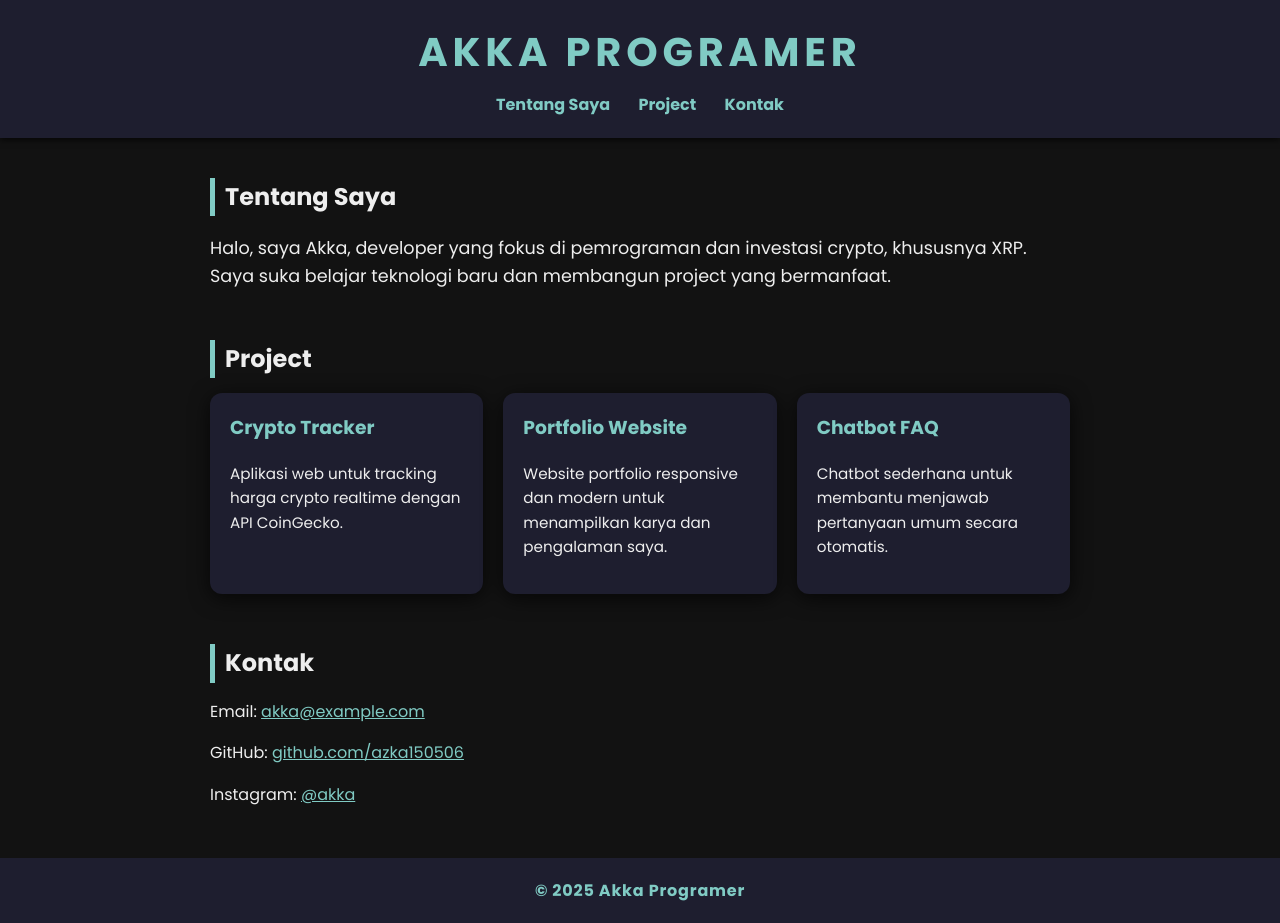
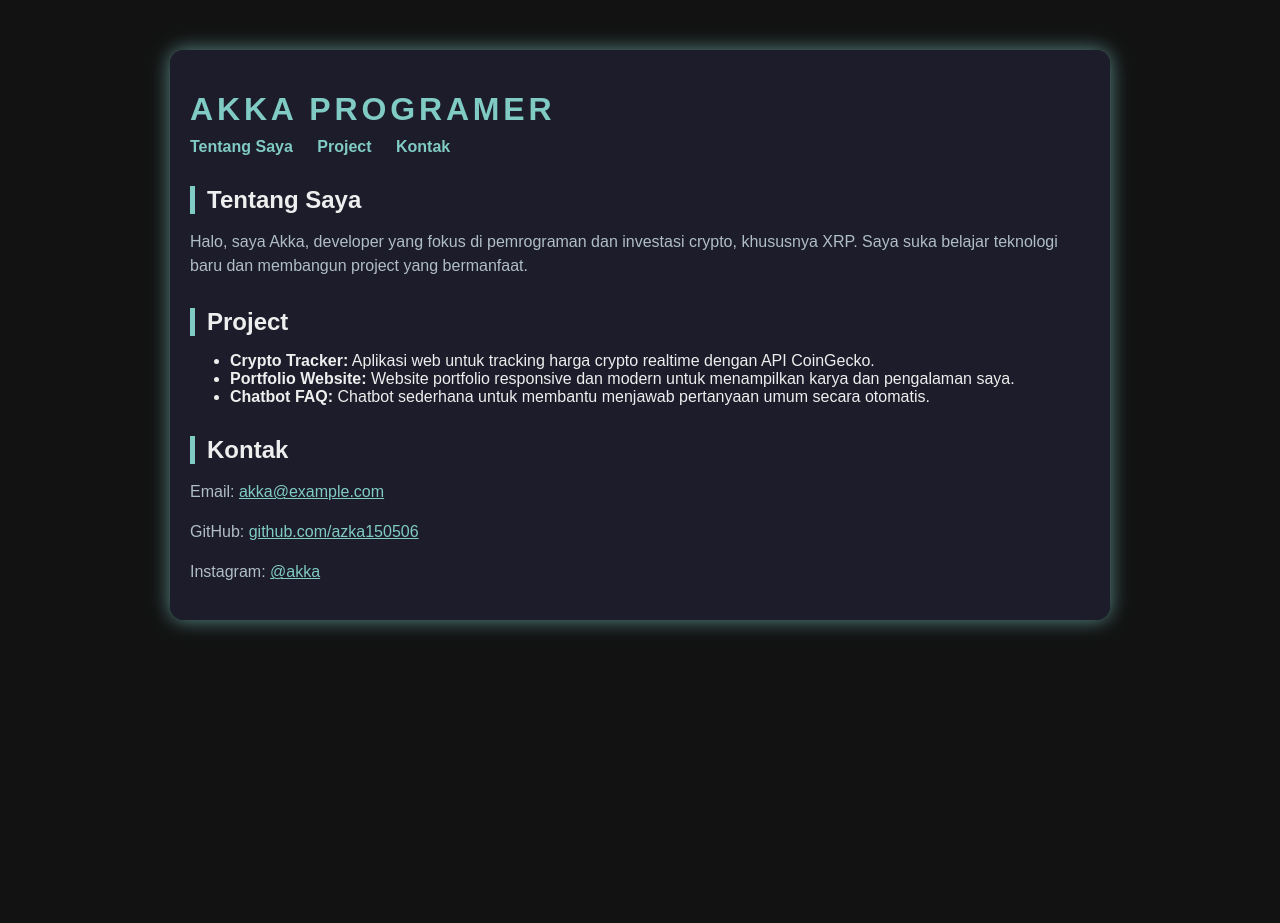
Before and after one commit to azka150506/web-developer, a plain HTML site: page index.html in a window 1280 px wide. After the commit the page ends 800 px from the top, so only its background shows below. Drawn offline with nearby package versions, Linux system fonts and the light colour scheme.

Commit message:
Update index.html

```diff
--- a/index.html
+++ b/index.html
@@ -3,264 +3,148 @@
 <head>
 <meta charset="UTF-8" />
 <meta name="viewport" content="width=device-width, initial-scale=1" />
-<title>Portfolio Developer Akka</title>
+<title>Portfolio Developer Akka - 3D Vibes</title>
 <style>
-  @import url('https://fonts.googleapis.com/css2?family=Poppins:wght@400;700&display=swap');
-
-  /* Reset & base */
-  * {
-    box-sizing: border-box;
-  }
   body {
     margin: 0;
+    overflow: hidden;
     font-family: 'Poppins', sans-serif;
-    line-height: 1.6;
-    background: var(--bg);
-    color: var(--text);
-    transition: background 0.5s, color 0.5s;
-    scroll-behavior: smooth;
+    background: #121212;
+    color: #eee;
   }
-
-  :root {
-    --bg: #121212;
-    --card-bg: #1e1e2f;
-    --text: #eee;
-    --primary: #80cbc4;
-    --primary-hover: #4f9a8a;
-    --shadow: rgba(0,0,0,0.7);
+  #container {
+    position: fixed;
+    top: 0; left: 0;
+    width: 100vw;
+    height: 100vh;
+    z-index: -1; /* biar di belakang konten */
   }
-
-  [data-theme="light"] {
-    --bg: #f7f9fc;
-    --card-bg: #fff;
-    --text: #222;
-    --primary: #4a90e2;
-    --primary-hover: #357ABD;
-    --shadow: rgba(0,0,0,0.15);
+  .content {
+    position: relative;
+    max-width: 900px;
+    margin: 50px auto;
+    padding: 20px;
+    background: rgba(30,30,47,0.9);
+    border-radius: 14px;
+    box-shadow: 0 0 20px #80cbc4aa;
+    backdrop-filter: blur(8px);
   }
-
-  /* Header */
-  header {
-    background: var(--card-bg);
-    padding: 20px 0;
-    text-align: center;
-    box-shadow: 0 2px 6px var(--shadow);
-    position: sticky;
-    top: 0;
-    z-index: 100;
-  }
-
-  header h1 {
-    margin: 0;
-    font-size: 2.5rem;
-    color: var(--primary);
+  h1 {
+    color: #80cbc4;
     letter-spacing: 0.12em;
     user-select: none;
+    margin-bottom: 10px;
   }
-
-  nav {
-    margin-top: 8px;
-  }
-
   nav a {
-    color: var(--primary);
-    margin: 0 12px;
+    margin-right: 20px;
+    color: #80cbc4;
     text-decoration: none;
     font-weight: 600;
-    transition: color 0.3s ease;
   }
-
   nav a:hover {
-    color: var(--primary-hover);
+    color: #4f9a8a;
   }
-
-  /* Dark/light toggle */
-  .theme-toggle {
-    position: fixed;
-    top: 16px;
-    right: 16px;
-    background: var(--card-bg);
-    border: none;
-    padding: 8px 12px;
-    border-radius: 24px;
-    color: var(--primary);
-    cursor: pointer;
-    font-weight: 700;
-    box-shadow: 0 4px 12px var(--shadow);
-    transition: background 0.3s, color 0.3s;
-    user-select: none;
+  section {
+    margin-top: 30px;
   }
-
-  .theme-toggle:hover {
-    background: var(--primary);
-    color: var(--bg);
+  h2 {
+    border-left: 5px solid #80cbc4;
+    padding-left: 12px;
+    margin-bottom: 10px;
   }
-
-  /* Main */
-  main {
-    max-width: 900px;
-    margin: 40px auto;
-    padding: 0 20px;
+  p {
+    line-height: 1.5;
+    color: #b0bec5;
   }
-
-  section {
-    margin-bottom: 50px;
-    opacity: 0;
-    transform: translateY(30px);
-    animation: fadeUp 1s forwards;
-  }
-
-  section:nth-child(1) {
-    animation-delay: 0.3s;
-  }
-  section:nth-child(2) {
-    animation-delay: 0.6s;
-  }
-  section:nth-child(3) {
-    animation-delay: 0.9s;
-  }
-
-  @keyframes fadeUp {
-    to {
-      opacity: 1;
-      transform: translateY(0);
-    }
-  }
-
-  h2 {
-    border-left: 5px solid var(--primary);
-    padding-left: 10px;
-    margin-bottom: 15px;
-  }
-
-  .intro {
-    font-size: 1.1rem;
-    color: var(--text);
-  }
-
-  /* Project cards */
-  .projects {
-    display: grid;
-    gap: 20px;
-    grid-template-columns: repeat(auto-fit, minmax(260px, 1fr));
-  }
-
-  .project-card {
-    background: var(--card-bg);
-    border-radius: 12px;
-    padding: 20px;
-    box-shadow: 0 4px 20px var(--shadow);
-    transition: transform 0.3s ease, box-shadow 0.3s ease;
-  }
-
-  .project-card:hover {
-    transform: translateY(-8px);
-    box-shadow: 0 8px 40px var(--primary);
-  }
-
-  .project-card h3 {
-    margin-top: 0;
-    color: var(--primary);
-  }
-
-  .project-card p {
-    font-size: 0.95rem;
-    color: var(--text);
-  }
-
-  /* Contact */
-  footer {
-    background: var(--card-bg);
-    padding: 20px;
-    text-align: center;
-    color: var(--primary);
-    font-weight: 600;
-    letter-spacing: 0.05em;
-  }
-
-  /* Responsive */
-  @media (max-width: 600px) {
-    header h1 {
-      font-size: 1.8rem;
-    }
-
-    nav a {
-      margin: 0 8px;
-      font-size: 0.9rem;
-    }
+  a.contact-link {
+    color: #80cbc4;
+    text-decoration: underline;
   }
 </style>
 </head>
 <body>
 
-<button class="theme-toggle" aria-label="Toggle dark/light mode">🌞</button>
+<div id="container"></div>
 
-<header>
+<div class="content">
   <h1>AKKA PROGRAMER</h1>
   <nav>
     <a href="#about">Tentang Saya</a>
     <a href="#projects">Project</a>
     <a href="#contact">Kontak</a>
   </nav>
-</header>
 
-<main>
   <section id="about">
     <h2>Tentang Saya</h2>
-    <p class="intro">
-      Halo, saya Akka, developer yang fokus di pemrograman dan investasi crypto, khususnya XRP. Saya suka belajar teknologi baru dan membangun project yang bermanfaat.
-    </p>
+    <p>Halo, saya Akka, developer yang fokus di pemrograman dan investasi crypto, khususnya XRP. Saya suka belajar teknologi baru dan membangun project yang bermanfaat.</p>
   </section>
 
   <section id="projects">
     <h2>Project</h2>
-    <div class="projects">
-      <div class="project-card">
-        <h3>Crypto Tracker</h3>
-        <p>Aplikasi web untuk tracking harga crypto realtime dengan API CoinGecko.</p>
-      </div>
-      <div class="project-card">
-        <h3>Portfolio Website</h3>
-        <p>Website portfolio responsive dan modern untuk menampilkan karya dan pengalaman saya.</p>
-      </div>
-      <div class="project-card">
-        <h3>Chatbot FAQ</h3>
-        <p>Chatbot sederhana untuk membantu menjawab pertanyaan umum secara otomatis.</p>
-      </div>
-    </div>
+    <ul>
+      <li><strong>Crypto Tracker:</strong> Aplikasi web untuk tracking harga crypto realtime dengan API CoinGecko.</li>
+      <li><strong>Portfolio Website:</strong> Website portfolio responsive dan modern untuk menampilkan karya dan pengalaman saya.</li>
+      <li><strong>Chatbot FAQ:</strong> Chatbot sederhana untuk membantu menjawab pertanyaan umum secara otomatis.</li>
+    </ul>
   </section>
 
   <section id="contact">
     <h2>Kontak</h2>
-    <p>Email: <a href="mailto:akka@example.com" style="color:var(--primary);">akka@example.com</a></p>
-    <p>GitHub: <a href="https://github.com/azka150506" target="_blank" rel="noopener" style="color:var(--primary);">github.com/azka150506</a></p>
-    <p>Instagram: <a href="https://instagram.com/akka" target="_blank" rel="noopener" style="color:var(--primary);">@akka</a></p>
+    <p>Email: <a href="mailto:akka@example.com" class="contact-link">akka@example.com</a></p>
+    <p>GitHub: <a href="https://github.com/azka150506" target="_blank" class="contact-link">github.com/azka150506</a></p>
+    <p>Instagram: <a href="https://instagram.com/akka" target="_blank" class="contact-link">@akka</a></p>
   </section>
-</main>
+</div>
 
-<footer>
-  &copy; 2025 Akka Programer
-</footer>
+<!-- Three.js library CDN -->
+<script src="https://cdn.jsdelivr.net/npm/three@0.152.2/build/three.min.js"></script>
+<script>
+  // Setup scene, camera, renderer
+  const scene = new THREE.Scene();
+  const camera = new THREE.PerspectiveCamera(
+    75,
+    window.innerWidth / window.innerHeight,
+    0.1,
+    1000
+  );
+  const renderer = new THREE.WebGLRenderer({ antialias: true, alpha: true });
+  renderer.setSize(window.innerWidth, window.innerHeight);
+  document.getElementById('container').appendChild(renderer.domElement);
 
-<script>
-  const toggleBtn = document.querySelector('.theme-toggle');
-  const root = document.documentElement;
+  // Cube geometry & material with cool gradient-ish colors
+  const geometry = new THREE.BoxGeometry(2, 2, 2);
 
-  // Default theme is dark
-  let currentTheme = 'dark';
+  // Buat material pake vertex colors biar keren
+  const materials = [
+    new THREE.MeshBasicMaterial({ color: 0x80cbc4 }),
+    new THREE.MeshBasicMaterial({ color: 0x4f9a8a }),
+    new THREE.MeshBasicMaterial({ color: 0x2c6f6f }),
+    new THREE.MeshBasicMaterial({ color: 0x80cbc4 }),
+    new THREE.MeshBasicMaterial({ color: 0x4f9a8a }),
+    new THREE.MeshBasicMaterial({ color: 0x2c6f6f }),
+  ];
 
-  toggleBtn.addEventListener('click', () => {
-    if(currentTheme === 'dark') {
-      root.setAttribute('data-theme', 'light');
-      toggleBtn.textContent = '🌙';
-      currentTheme = 'light';
-    } else {
-      root.setAttribute('data-theme', 'dark');
-      toggleBtn.textContent = '🌞';
-      currentTheme = 'dark';
-    }
+  const cube = new THREE.Mesh(geometry, materials);
+  scene.add(cube);
+
+  camera.position.z = 5;
+
+  // Animasi rotasi halus
+  function animate() {
+    requestAnimationFrame(animate);
+    cube.rotation.x += 0.005;
+    cube.rotation.y += 0.007;
+    renderer.render(scene, camera);
+  }
+  animate();
+
+  // Responsif
+  window.addEventListener('resize', () => {
+    camera.aspect = window.innerWidth/window.innerHeight;
+    camera.updateProjectionMatrix();
+    renderer.setSize(window.innerWidth, window.innerHeight);
   });
 </script>
 
 </body>
-  </html>
+</html>
```
